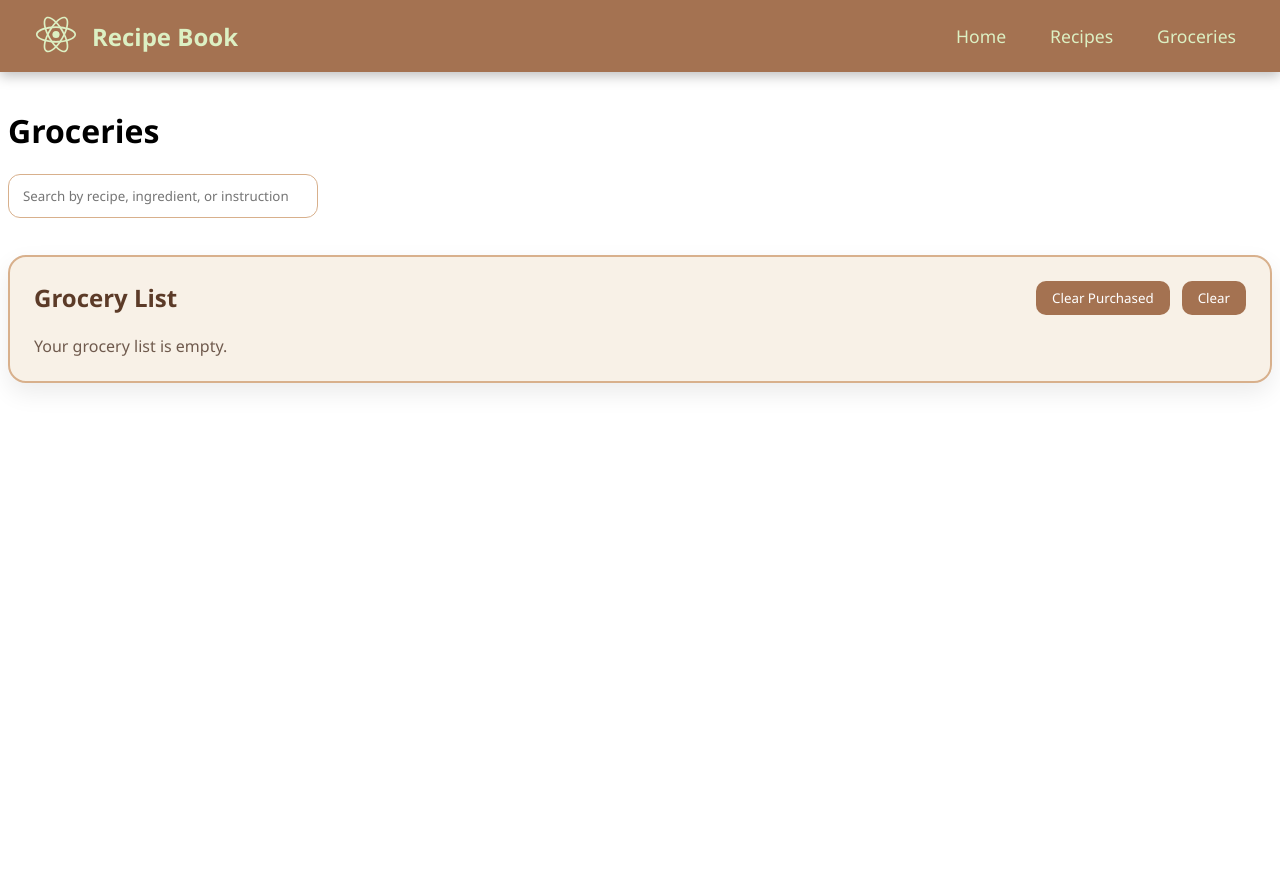
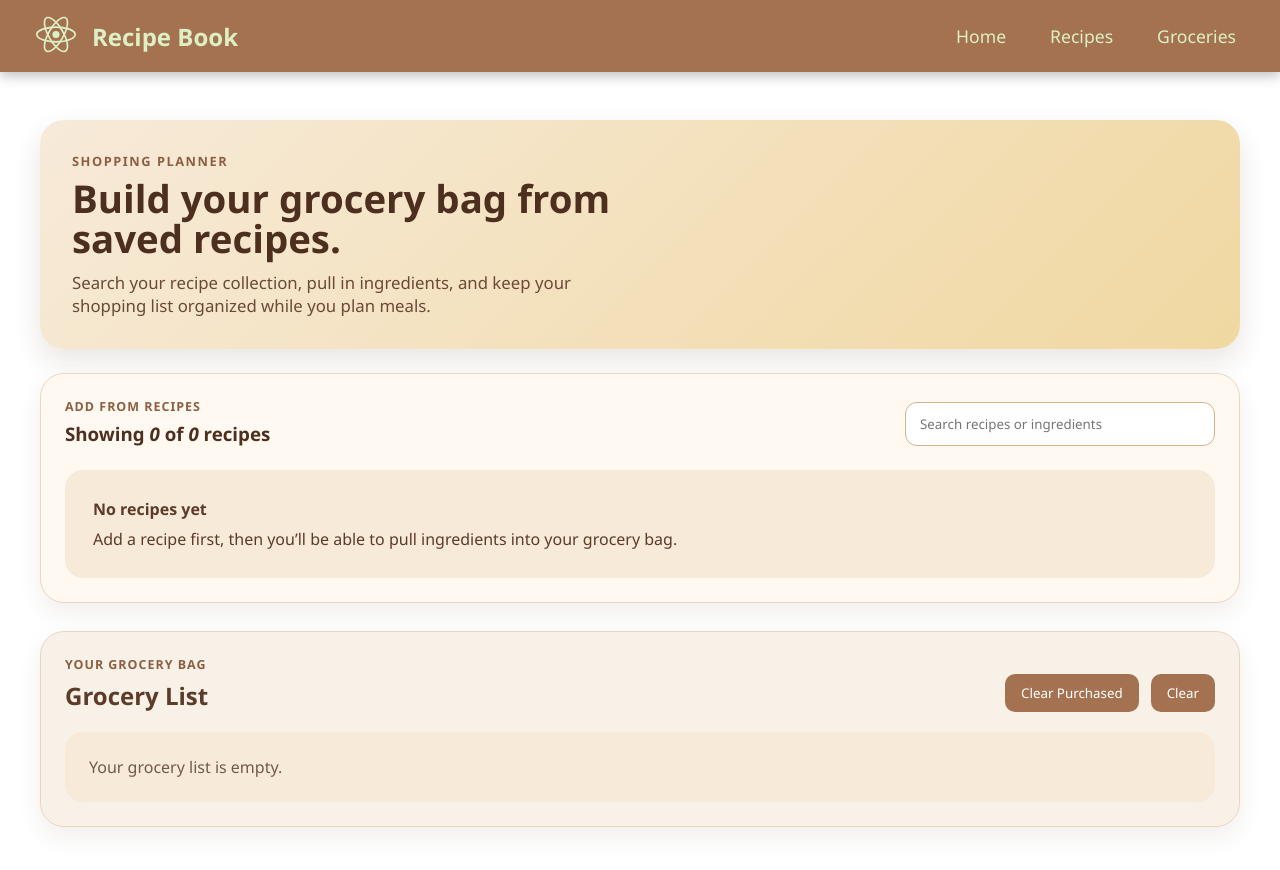
Before and after one commit to jerichomc/RecipeBook, a React (Vite) app in the folder recipe-book/: page /groceries in a window 1280 px wide. Shown: the top 870 px of the page. Before the commit the page ends 800 px from the top, so only its background shows below. Built offline with nearby package versions, Linux system fonts and the light colour scheme.

Commit message:
CSS changes on grocery page

```diff
--- a/recipe-book/src/index.css
+++ b/recipe-book/src/index.css
@@ -385,17 +385,17 @@
 
 .grocery-panel {
     background: #f8f1e7;
-    border: 2px solid #d8b08c;
-    border-radius: 18px;
+  border: 1px solid #ecd6be;
+  border-radius: 24px;
   padding: 24px;
-    margin-top: 32px;
-    box-shadow: 0 10px 24px rgba(0, 0, 0, 0.08);
+  margin-top: 28px;
+  box-shadow: 0 10px 24px rgba(74, 47, 31, 0.08);
 }
 
 .grocery-panel-header {
     display: flex;
   justify-content: space-between;
-    align-items: center;
+  align-items: end;
   gap: 16px;
   margin-bottom: 20px;
   flex-wrap: wrap;
@@ -415,7 +415,7 @@
 .grocery-actions button {
     border: none;
   border-radius: 10px;
-    padding: 8px 16px;
+  padding: 10px 16px;
   background: #a47251;
   color: white;
   cursor: pointer;
@@ -452,11 +452,61 @@
     flex: 1;
 }
 
+.grocery-item-main input[type="checkbox"] {
+  width: 18px;
+  height: 18px;
+  accent-color: #a47251;
+}
+
 .grocery-name {
     font-size: 1rem;
     font-weight: 600;
     color: #3f2a1f;
     text-transform: capitalize;
+}
+
+.grocery-quantity-controls {
+  display: flex;
+  align-items: center;
+  gap: 10px;
+  background: #f3e3d2;
+  border-radius: 999px;
+  padding: 6px 8px;
+}
+
+.grocery-quantity-controls button {
+  width: 32px;
+  height: 32px;
+  border: none;
+  border-radius: 50%;
+  background: #a47251;
+  color: white;
+  font-size: 1rem;
+  cursor: pointer;
+}
+
+.grocery-quantity-controls button:hover {
+  background: #8d5f42;
+}
+
+.grocery-quantity {
+  min-width: 20px;
+  text-align: center;
+  font-weight: 700;
+  color: #5c3b28;
+}
+
+.grocery-remove-btn {
+  border: none;
+  border-radius: 10px;
+  padding: 8px 12px;
+  background: #d96b4f;
+  color: white;
+  cursor: pointer;
+}
+
+.grocery-remove-btn:hover {
+  background: #bb553b;
 }
 
 .checked {
@@ -511,6 +561,26 @@
 
 .grocery-empty {
   margin: 0;
+  color: #6f5a4d;
+}
+
+.grocery-hero {
+    margin-bottom: 24px;
+}
+
+.grocery-page-title {
+  margin: 0 0 12px;
+  font-size: clamp(2rem, 3vw, 3rem);
+  line-height: 1.05;
+  color: #4c2f1f;
+}
+
+
+.grocery-empty {
+  margin: 0;
+  padding: 24px;
+  border-radius: 18px;
+  background: #f7ead9;
   color: #6f5a4d;
 }
 
--- a/recipe-book/src/pages/Groceries.jsx
+++ b/recipe-book/src/pages/Groceries.jsx
@@ -16,7 +16,6 @@ function Groceries() {
     return savedGroceryList ? JSON.parse(savedGroceryList) : {}; // Start with an empty object if no grocery list is saved
   });
 
-
   function clearGroceryList() {
     const updatedList = {}; // Create an empty object to clear the grocery list
     updateGroceryList(updatedList); // Update the state with the empty grocery list
@@ -28,7 +27,8 @@ function Groceries() {
 
     let updatedList; // Create a new variable to hold the updated grocery list
 
-    if(groceryList[key]) { // Check if the ingredient already exists in the grocery list
+    if (groceryList[key]) {
+      // Check if the ingredient already exists in the grocery list
       updatedList = {
         ...groceryList, //copy the existing grocery list to maintain all other ingredients
         [key]: {
@@ -36,7 +36,8 @@ function Groceries() {
           quantity: groceryList[key].quantity + 1, // If the ingredient already exists, increment the quantity by 1
         },
       };
-    } else { // If the ingredient does not exist in the grocery list, add it with a quantity of 1
+    } else {
+      // If the ingredient does not exist in the grocery list, add it with a quantity of 1
       updatedList = {
         ...groceryList,
         [key]: {
@@ -50,7 +51,7 @@ function Groceries() {
   }
 
   function toggleIngredientChecked(ingredient) {
-    const updatedList ={
+    const updatedList = {
       ...groceryList,
       [ingredient]: {
         ...groceryList[ingredient], // Keep the existing properties of the ingredient
@@ -69,25 +70,27 @@ function Groceries() {
     localStorage.setItem("groceryList", JSON.stringify(updatedList));
   }
 
-function clearPurchased(){
+  function clearPurchased() {
     const updatedList = Object.fromEntries(
-    Object.entries(groceryList).filter(([_, item]) => !item.checked) // Filter out ingredients that are marked as checked (purchased)
+      Object.entries(groceryList).filter(([_, item]) => !item.checked), // Filter out ingredients that are marked as checked (purchased)
     );
     updateGroceryList(updatedList);
     localStorage.setItem("groceryList", JSON.stringify(updatedList)); // Update localStorage with the new grocery list after clearing purchased items
   }
 
   function decrementIngredient(ingredient) {
-  if(groceryList[ingredient] && groceryList[ingredient].quantity === 1){
+    if (groceryList[ingredient] && groceryList[ingredient].quantity === 1) {
       removeIngredientFromGroceries(ingredient); // If the quantity of the ingredient is 1, remove it from the grocery list
-  }
-  else if(groceryList[ingredient] && groceryList[ingredient].quantity > 1){
+    } else if (
+      groceryList[ingredient] &&
+      groceryList[ingredient].quantity > 1
+    ) {
       const updatedList = {
         ...groceryList,
         [ingredient]: {
           ...groceryList[ingredient], // Keep the existing properties of the ingredient
           quantity: groceryList[ingredient].quantity - 1, // Decrement the quantity of the ingredient by 1
-      }
+        },
       };
       updateGroceryList(updatedList);
       localStorage.setItem("groceryList", JSON.stringify(updatedList));
@@ -95,20 +98,21 @@ function decrementIngredient(ingredient) {
   }
 
   function incrementIngredient(ingredient) {
-  if(groceryList[ingredient]){
+    if (groceryList[ingredient]) {
       const updatedList = {
         ...groceryList,
         [ingredient]: {
           ...groceryList[ingredient], // Keep the existing properties of the ingredient
           quantity: groceryList[ingredient].quantity + 1, // Increment the quantity of the ingredient by 1
-      }
+        },
       };
       updateGroceryList(updatedList);
       localStorage.setItem("groceryList", JSON.stringify(updatedList));
     }
   }
 
-const filteredRecipes = [...recipes].filter((recipe)=> { // Filter recipes based on search term
+  const filteredRecipes = [...recipes].filter((recipe) => {
+    // Filter recipes based on search term
     const query = searchTerm.toLowerCase().trim(); // Normalize search term
     //searchTerm is a state that starts emoty and returns all recipes if empty
     if (!query) return true; // If search term is empty, include all recipes
@@ -116,26 +120,68 @@ const filteredRecipes = [...recipes].filter((recipe)=> { // Filter recipes based
     const nameMatch = recipe.recipeName.toLowerCase().includes(query); // Check if recipe name matches search term
 
     const ingredientMatch = recipe.ingredients.some((ingredient) => {
-      return ingredient.toLowerCase().includes(query) // Check if any ingredient matches search term
+      return ingredient.toLowerCase().includes(query); // Check if any ingredient matches search term
     });
 
-
-    return nameMatch || ingredientMatch // Include recipe if any match is found
-  })
+    return nameMatch || ingredientMatch; // Include recipe if any match is found
+  });
 
   return (
     <div className="App">
       <Navbar />
-    <h1>Groceries</h1>
+
+      <main className="recipe-page">
+        <section className="recipe-hero grocery-hero">
+          <div className="recipe-hero-copy">
+            <p className="recipe-eyebrow">Shopping Planner</p>
+            <h1 className="grocery-page-title">
+              Build your grocery bag from saved recipes.
+            </h1>
+            <p className="recipe-hero-text">
+              Search your recipe collection, pull in ingredients, and keep your
+              shopping list organized while you plan meals.
+            </p>
+          </div>
+        </section>
+
+        <section className="recipes-panel">
+          <div className="recipes-panel-header">
+            <div>
+              <p className="recipes-kicker">Add From Recipes</p>
+              <h3>
+                Showing <em>{filteredRecipes.length}</em> of{" "}
+                <em>{recipes.length}</em> recipes
+              </h3>
+            </div>
+
+            <div className="recipes-controls">
               <input
-              className="groceries-search"
+                className="recipes-search"
                 value={searchTerm}
                 onChange={(e) => {
                   setSearchTerm(e.target.value);
                 }}
-              placeholder="Search by recipe, ingredient, or instruction"
+                placeholder="Search recipes or ingredients"
               />
-    <div className="recipe-list">
+            </div>
+          </div>
+
+          {recipes.length === 0 ? (
+            <div className="recipes-empty-state">
+              <h4>No recipes yet</h4>
+              <p>
+                Add a recipe first, then you’ll be able to pull ingredients into
+                your grocery bag.
+              </p>
+            </div>
+          ) : filteredRecipes.length === 0 ? (
+            <div className="recipes-empty-state">
+              <h4>No recipes matched your search</h4>
+              <p>Try a different recipe name or ingredient keyword.</p>
+            </div>
+          ) : (
+            <div className="recipes-grid-wrap">
+              <ul className="recipes-grid">
                 {filteredRecipes.map((recipe) => (
                   <RecipeCard
                     key={recipe.id}
@@ -145,11 +191,18 @@ const filteredRecipes = [...recipes].filter((recipe)=> { // Filter recipes based
                     showInstructions={false}
                   />
                 ))}
+              </ul>
             </div>
+          )}
+        </section>
 
         <div className="grocery-panel">
           <div className="grocery-panel-header">
+            <div>
+              <p className="recipes-kicker">Your Grocery Bag</p>
               <h2>Grocery List</h2>
+            </div>
+
             <div className="grocery-actions">
               <button onClick={clearPurchased}>Clear Purchased</button>
               <button onClick={clearGroceryList}>Clear</button>
@@ -167,16 +220,22 @@ const filteredRecipes = [...recipes].filter((recipe)=> { // Filter recipes based
                       onChange={() => toggleIngredientChecked(ingredient)}
                     />
                     <span
-                  className={item.checked ? "grocery-name checked" : "grocery-name"}
+                      className={
+                        item.checked ? "grocery-name checked" : "grocery-name"
+                      }
                     >
                       {ingredient}
                     </span>
                   </label>
 
                   <div className="grocery-quantity-controls">
-                <button onClick={() => decrementIngredient(ingredient)}>-</button>
+                    <button onClick={() => decrementIngredient(ingredient)}>
+                      -
+                    </button>
                     <span className="grocery-quantity">{item.quantity}</span>
-                <button onClick={() => incrementIngredient(ingredient)}>+</button>
+                    <button onClick={() => incrementIngredient(ingredient)}>
+                      +
+                    </button>
                   </div>
 
                   <button
@@ -192,6 +251,7 @@ const filteredRecipes = [...recipes].filter((recipe)=> { // Filter recipes based
             <p className="grocery-empty">Your grocery list is empty.</p>
           )}
         </div>
+      </main>
     </div>
   );
 }
```
Lines whose indentation alone changed are shown as unchanged.
